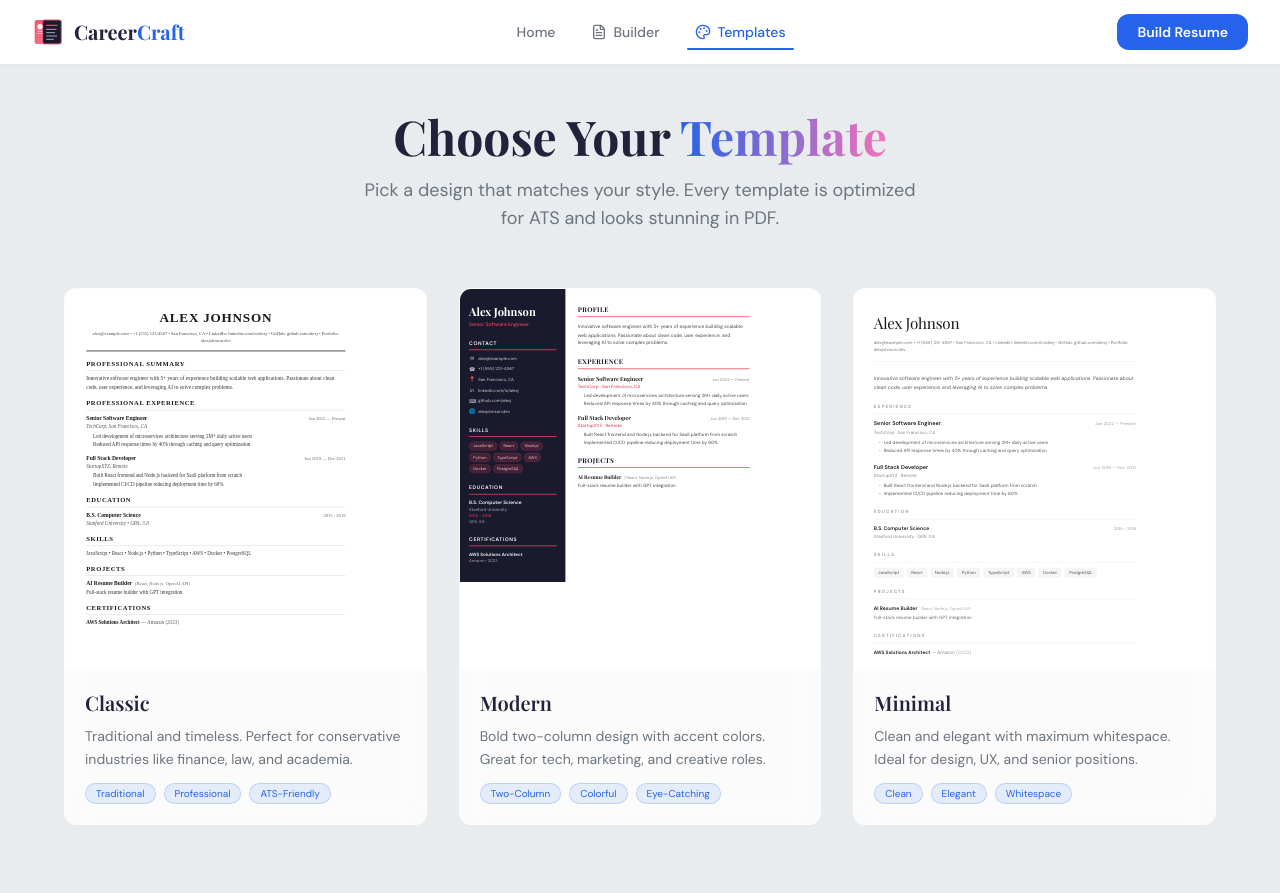
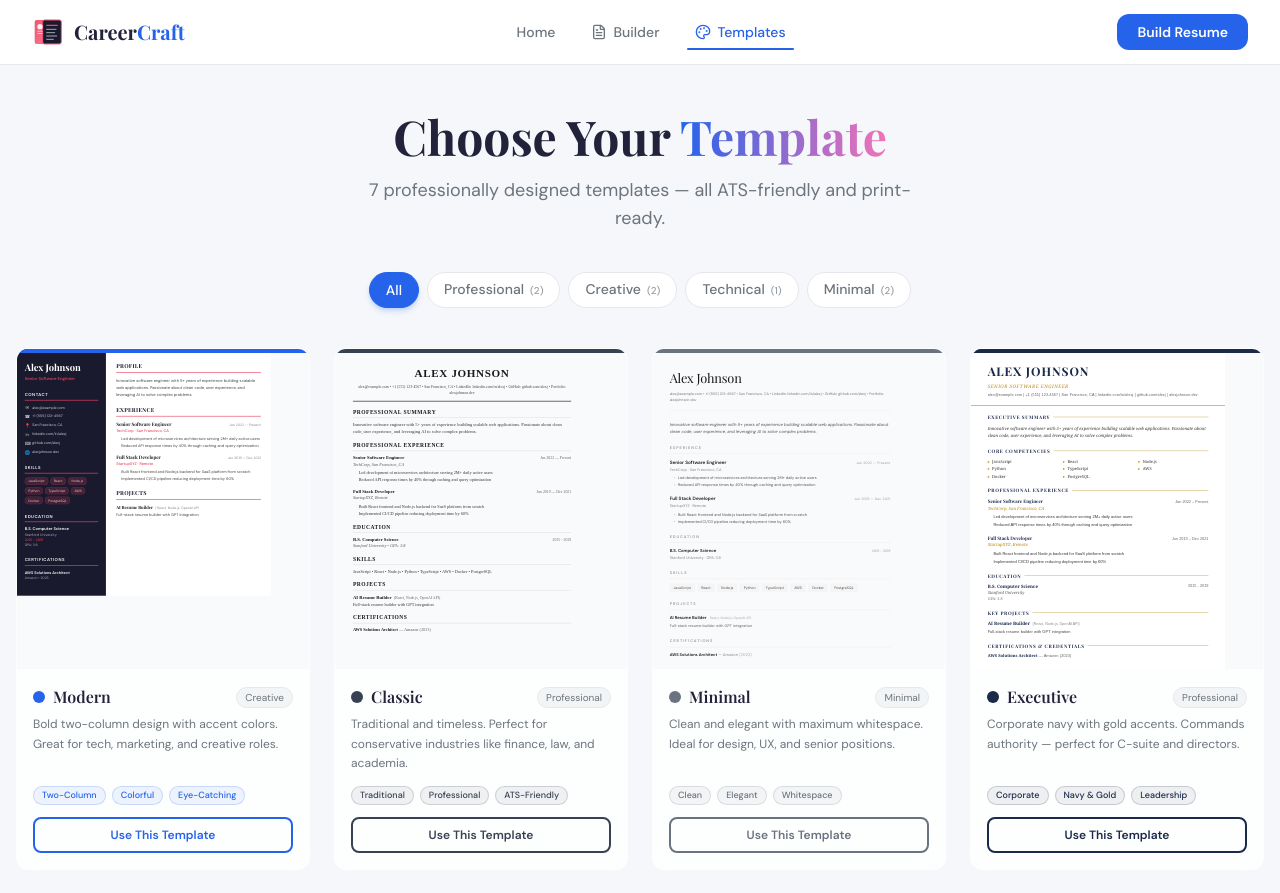
Before and after one commit to AutomateStack/CareerCraft, a React (Vite) app: page /templates in a window 1280 px wide. Shown: the top 893 px of the page. Built offline with nearby package versions, Linux system fonts and the light colour scheme; a web font is replaced by a local one.

Commit message:
fix: show all 7 templates in gallery with live previews and custom dropdown selector

```diff
--- a/src/components/TemplateSelector.jsx
+++ b/src/components/TemplateSelector.jsx
@@ -1,45 +1,113 @@
+import { useState, useRef, useEffect } from 'react';
 import { useResume } from '../context/ResumeContext';
-import { Layout, Columns2, AlignLeft, Briefcase, Palette, Code2, Feather } from 'lucide-react';
+import { ChevronDown, Columns2, AlignLeft, Layout, Briefcase, Palette, Code2, Feather, Check } from 'lucide-react';
 
 const templates = [
-  { id: 'modern',    label: 'Modern',    icon: Columns2,   desc: 'Two-column dark' },
-  { id: 'classic',  label: 'Classic',   icon: AlignLeft,  desc: 'Traditional' },
-  { id: 'minimal',  label: 'Minimal',   icon: Layout,     desc: 'Clean & simple' },
-  { id: 'executive',label: 'Executive', icon: Briefcase,  desc: 'Corporate navy' },
-  { id: 'creative', label: 'Creative',  icon: Palette,    desc: 'Bold gradient' },
-  { id: 'tech',     label: 'Tech',      icon: Code2,      desc: 'Developer style' },
-  { id: 'elegant',  label: 'Elegant',   icon: Feather,    desc: 'Refined serif' },
+  { id: 'modern',    label: 'Modern',    icon: Columns2,  desc: 'Two-column dark',   color: '#2563eb' },
+  { id: 'classic',  label: 'Classic',   icon: AlignLeft, desc: 'Traditional',        color: '#374151' },
+  { id: 'minimal',  label: 'Minimal',   icon: Layout,    desc: 'Clean & simple',     color: '#6b7280' },
+  { id: 'executive',label: 'Executive', icon: Briefcase, desc: 'Corporate navy',     color: '#1B2A4A' },
+  { id: 'creative', label: 'Creative',  icon: Palette,   desc: 'Bold gradient',      color: '#6C3FC5' },
+  { id: 'tech',     label: 'Tech',      icon: Code2,     desc: 'Developer style',    color: '#0D9488' },
+  { id: 'elegant',  label: 'Elegant',   icon: Feather,   desc: 'Refined serif',      color: '#8B6914' },
 ];
 
 export default function TemplateSelector() {
   const { resume, setTemplate } = useResume();
+  const [open, setOpen] = useState(false);
+  const ref = useRef(null);
+
+  const current = templates.find(t => t.id === resume.template) || templates[0];
+  const Icon = current.icon;
+
+  useEffect(() => {
+    const handler = (e) => {
+      if (ref.current && !ref.current.contains(e.target)) setOpen(false);
+    };
+    document.addEventListener('mousedown', handler);
+    return () => document.removeEventListener('mousedown', handler);
+  }, []);
 
   return (
-    <div className="relative group">
-      <label htmlFor="template-selector" className="block text-xs font-semibold text-muted mb-1">Resume Template</label>
-      <select
-        value={resume.template}
-        onChange={(e) => setTemplate(e.target.value)}
-        className="appearance-none bg-white border border-gray-300 rounded-lg px-3 py-2
-                   text-sm text-textLight cursor-pointer hover:border-accent/30 focus:outline-none
-                   focus:border-accent/50 transition-all pr-8 shadow-sm"
-        id="template-selector"
+    <div className="relative" ref={ref}>
+      {/* Trigger button */}
+      <button
+        onClick={() => setOpen(o => !o)}
+        className="flex items-center gap-2 bg-white border border-gray-200 rounded-lg px-3 py-1.5
+                   text-sm font-medium text-textLight hover:border-accent/40 hover:shadow-sm
+                   transition-all duration-200 focus:outline-none focus:ring-2 focus:ring-accent/30"
+        aria-haspopup="listbox"
+        aria-expanded={open}
       >
-        {templates.map(t => (
-          <option key={t.id} value={t.id}>
-            {t.label} — {t.desc}
-          </option>
-        ))}
-      </select>
-      <Layout size={14} className="absolute right-2.5 top-8 text-muted pointer-events-none" />
-      <div className="mt-2 grid grid-cols-2 gap-2">
-        {templates.map(t => (
-          <div key={t.id} className={`flex items-center gap-2 px-2 py-1 rounded border ${resume.template === t.id ? 'border-accent bg-accent/10' : 'border-gray-200 bg-white'}`}>
-            <t.icon size={16} className="text-accent" />
-            <span className="text-xs font-medium">{t.label}</span>
+        <span
+          className="w-2.5 h-2.5 rounded-full shrink-0"
+          style={{ backgroundColor: current.color }}
+        />
+        <Icon size={13} className="text-muted shrink-0" />
+        <span className="hidden sm:inline">{current.label}</span>
+        <ChevronDown
+          size={13}
+          className={`text-muted transition-transform duration-200 ${open ? 'rotate-180' : ''}`}
+        />
+      </button>
+
+      {/* Dropdown panel */}
+      {open && (
+        <div
+          className="absolute left-0 top-full mt-2 w-72 bg-white border border-gray-200
+                     rounded-xl shadow-xl z-50 overflow-hidden"
+          role="listbox"
+        >
+          <div className="px-3 pt-3 pb-1">
+            <p className="text-[10px] font-semibold text-muted uppercase tracking-widest">
+              Choose Template
+            </p>
           </div>
-        ))}
-      </div>
+          <div className="p-2 grid grid-cols-2 gap-1.5 max-h-80 overflow-y-auto">
+            {templates.map(t => {
+              const TIcon = t.icon;
+              const isActive = resume.template === t.id;
+              return (
+                <button
+                  key={t.id}
+                  role="option"
+                  aria-selected={isActive}
+                  onClick={() => { setTemplate(t.id); setOpen(false); }}
+                  className={`flex items-center gap-2 px-3 py-2.5 rounded-lg text-left w-full
+                    transition-all duration-150 group
+                    ${isActive
+                      ? 'bg-accent text-white shadow-sm shadow-accent/30'
+                      : 'hover:bg-gray-50 text-textLight'
+                    }`}
+                >
+                  <span
+                    className="w-6 h-6 rounded-md flex items-center justify-center shrink-0"
+                    style={{ backgroundColor: isActive ? 'rgba(255,255,255,0.2)' : `${t.color}18` }}
+                  >
+                    <TIcon size={13} style={{ color: isActive ? '#fff' : t.color }} />
+                  </span>
+                  <div className="min-w-0">
+                    <div className="text-xs font-semibold leading-tight truncate">{t.label}</div>
+                    <div className={`text-[10px] leading-tight truncate ${isActive ? 'text-white/70' : 'text-muted'}`}>
+                      {t.desc}
+                    </div>
+                  </div>
+                  {isActive && <Check size={12} className="ml-auto shrink-0 text-white" />}
+                </button>
+              );
+            })}
+          </div>
+          <div className="border-t border-gray-100 px-3 py-2">
+            <a
+              href="/templates"
+              onClick={() => setOpen(false)}
+              className="text-[11px] text-accent hover:underline font-medium"
+            >
+              Browse all templates with preview →
+            </a>
+          </div>
+        </div>
+      )}
     </div>
   );
 }
--- a/src/pages/Templates.jsx
+++ b/src/pages/Templates.jsx
@@ -1,10 +1,15 @@
+import { useState } from 'react';
 import { Link, useNavigate } from 'react-router-dom';
-import { motion } from 'framer-motion';
+import { motion, AnimatePresence } from 'framer-motion';
 import { useResume } from '../context/ResumeContext';
 import Navbar from '../components/Navbar';
 import ClassicTemplate from '../components/templates/ClassicTemplate';
 import ModernTemplate from '../components/templates/ModernTemplate';
 import MinimalTemplate from '../components/templates/MinimalTemplate';
+import ExecutiveTemplate from '../components/templates/ExecutiveTemplate';
+import CreativeTemplate from '../components/templates/CreativeTemplate';
+import TechTemplate from '../components/templates/TechTemplate';
+import ElegantTemplate from '../components/templates/ElegantTemplate';
 
 const sampleData = {
   personalInfo: {
@@ -68,18 +73,22 @@ const sampleData = {
 
 const templates = [
   {
+    id: 'modern',
+    name: 'Modern',
+    desc: 'Bold two-column design with accent colors. Great for tech, marketing, and creative roles.',
+    component: ModernTemplate,
+    tags: ['Two-Column', 'Colorful', 'Eye-Catching'],
+    accentColor: '#2563eb',
+    category: 'Creative',
+  },
+  {
     id: 'classic',
     name: 'Classic',
     desc: 'Traditional and timeless. Perfect for conservative industries like finance, law, and academia.',
     component: ClassicTemplate,
     tags: ['Traditional', 'Professional', 'ATS-Friendly'],
-  },
-  {
-    id: 'modern',
-    name: 'Modern',
-    desc: 'Bold two-column design with accent colors. Great for tech, marketing, and creative roles.',
-    component: ModernTemplate,
-    tags: ['Two-Column', 'Colorful', 'Eye-Catching'],
+    accentColor: '#374151',
+    category: 'Professional',
   },
   {
     id: 'minimal',
@@ -87,21 +96,67 @@ const templates = [
     desc: 'Clean and elegant with maximum whitespace. Ideal for design, UX, and senior positions.',
     component: MinimalTemplate,
     tags: ['Clean', 'Elegant', 'Whitespace'],
+    accentColor: '#6b7280',
+    category: 'Minimal',
+  },
+  {
+    id: 'executive',
+    name: 'Executive',
+    desc: 'Corporate navy with gold accents. Commands authority — perfect for C-suite and directors.',
+    component: ExecutiveTemplate,
+    tags: ['Corporate', 'Navy & Gold', 'Leadership'],
+    accentColor: '#1B2A4A',
+    category: 'Professional',
+  },
+  {
+    id: 'creative',
+    name: 'Creative',
+    desc: 'Bold purple-to-pink gradient header. Designed to stand out in creative and startup environments.',
+    component: CreativeTemplate,
+    tags: ['Bold', 'Gradient', 'Standout'],
+    accentColor: '#6C3FC5',
+    category: 'Creative',
+  },
+  {
+    id: 'tech',
+    name: 'Tech',
+    desc: 'Dark header with teal accents and code-inspired styling. Built for developers and engineers.',
+    component: TechTemplate,
+    tags: ['Developer', 'Dark Header', 'Teal Accent'],
+    accentColor: '#0D9488',
+    category: 'Technical',
+  },
+  {
+    id: 'elegant',
+    name: 'Elegant',
+    desc: 'Refined serif typography with centered header and fine lines. Perfect for senior academics and executives.',
+    component: ElegantTemplate,
+    tags: ['Serif', 'Centered', 'Refined'],
+    accentColor: '#8B6914',
+    category: 'Minimal',
   },
 ];
+
+const categories = ['All', 'Professional', 'Creative', 'Technical', 'Minimal'];
 
 const fadeUp = {
   hidden: { opacity: 0, y: 30 },
   visible: (i = 0) => ({
     opacity: 1,
     y: 0,
-    transition: { delay: i * 0.15, duration: 0.5, ease: 'easeOut' },
+    transition: { delay: i * 0.1, duration: 0.45, ease: 'easeOut' },
   }),
 };
 
 export default function Templates() {
   const { setTemplate } = useResume();
   const navigate = useNavigate();
+  const [activeCategory, setActiveCategory] = useState('All');
+  const [hoveredId, setHoveredId] = useState(null);
+
+  const filtered = activeCategory === 'All'
+    ? templates
+    : templates.filter(t => t.category === activeCategory);
 
   const handleSelect = (templateId) => {
     setTemplate(templateId);
@@ -109,43 +164,84 @@ export default function Templates() {
   };
 
   return (
-    <div className="min-h-screen bg-darkBg">
+    <div className="min-h-screen bg-primary">
       <Navbar />
 
       <div className="pt-28 pb-20 px-4">
-        <div className="max-w-6xl mx-auto">
+        <div className="max-w-7xl mx-auto">
+
+          {/* Header */}
           <motion.div
             initial="hidden"
             animate="visible"
             variants={fadeUp}
-            className="text-center mb-14"
+            className="text-center mb-10"
           >
             <h1 className="font-heading text-4xl sm:text-5xl font-bold text-textLight mb-4">
               Choose Your <span className="text-gradient">Template</span>
             </h1>
             <p className="text-lg text-muted max-w-xl mx-auto">
-              Pick a design that matches your style. Every template is optimized for ATS and looks stunning in PDF.
+              {templates.length} professionally designed templates — all ATS-friendly and print-ready.
             </p>
           </motion.div>
 
-          <div className="grid lg:grid-cols-3 gap-8">
-            {templates.map((t, i) => {
+          {/* Category Filter */}
+          <motion.div
+            initial={{ opacity: 0, y: 10 }}
+            animate={{ opacity: 1, y: 0 }}
+            transition={{ delay: 0.15, duration: 0.4 }}
+            className="flex flex-wrap justify-center gap-2 mb-10"
+          >
+            {categories.map(cat => (
+              <button
+                key={cat}
+                onClick={() => setActiveCategory(cat)}
+                className={`px-4 py-1.5 rounded-full text-sm font-medium border transition-all duration-200
+                  ${activeCategory === cat
+                    ? 'bg-accent text-white border-accent shadow-md shadow-accent/20'
+                    : 'bg-white text-muted border-gray-200 hover:border-accent/40 hover:text-accent'
+                  }`}
+              >
+                {cat}
+                {cat !== 'All' && (
+                  <span className="ml-1.5 text-[10px] opacity-70">
+                    ({templates.filter(t => t.category === cat).length})
+                  </span>
+                )}
+              </button>
+            ))}
+          </motion.div>
+
+          {/* Template Grid */}
+          <AnimatePresence mode="popLayout">
+            <div className="grid sm:grid-cols-2 lg:grid-cols-3 xl:grid-cols-4 gap-6">
+              {filtered.map((t, i) => {
                 const TemplateComp = t.component;
+                const isHovered = hoveredId === t.id;
                 return (
                   <motion.div
                     key={t.id}
+                    layout
                     initial="hidden"
                     animate="visible"
+                    exit={{ opacity: 0, scale: 0.95, transition: { duration: 0.2 } }}
                     variants={fadeUp}
-                  custom={i + 1}
-                  className="group"
+                    custom={i}
+                    className="group flex flex-col"
+                    onMouseEnter={() => setHoveredId(t.id)}
+                    onMouseLeave={() => setHoveredId(null)}
                   >
-                  <div className="glass-card-hover overflow-hidden">
+                    <div className="glass-card-hover flex flex-col h-full overflow-hidden">
                       {/* Template Preview */}
-                    <div className="relative bg-white overflow-hidden" style={{ height: '380px' }}>
+                      <div
+                        className="relative bg-gray-50 overflow-hidden cursor-pointer"
+                        style={{ height: '320px' }}
+                        onClick={() => handleSelect(t.id)}
+                      >
+                        {/* Scaled template */}
                         <div
                           style={{
-                          transform: 'scale(0.38)',
+                            transform: 'scale(0.32)',
                             transformOrigin: 'top left',
                             width: '794px',
                             minHeight: '1123px',
@@ -154,34 +250,98 @@ export default function Templates() {
                         >
                           <TemplateComp resumeData={sampleData} />
                         </div>
-                      {/* Hover overlay */}
-                      <div className="absolute inset-0 bg-accent/0 group-hover:bg-accent/10 transition-colors duration-300 flex items-center justify-center">
+
+                        {/* Accent color strip at top */}
+                        <div
+                          className="absolute top-0 left-0 right-0 h-1"
+                          style={{ backgroundColor: t.accentColor }}
+                        />
+
+                        {/* Hover overlay with CTA */}
+                        <motion.div
+                          animate={{ opacity: isHovered ? 1 : 0 }}
+                          transition={{ duration: 0.2 }}
+                          className="absolute inset-0 flex flex-col items-center justify-center gap-3"
+                          style={{ backgroundColor: 'rgba(0,0,0,0.45)', backdropFilter: 'blur(2px)' }}
+                        >
                           <button
-                          onClick={() => handleSelect(t.id)}
-                          className="btn-primary opacity-0 group-hover:opacity-100 scale-90 group-hover:scale-100 transition-all duration-300 shadow-lg"
+                            onClick={(e) => { e.stopPropagation(); handleSelect(t.id); }}
+                            className="btn-primary text-sm py-2 px-5 shadow-xl"
                           >
                             Use This Template
                           </button>
-                      </div>
+                          <span className="text-white/80 text-xs">Click anywhere to select</span>
+                        </motion.div>
                       </div>
 
                       {/* Info */}
-                    <div className="p-5">
-                      <h3 className="font-heading text-xl font-semibold text-textLight mb-2">{t.name}</h3>
-                      <p className="text-sm text-muted mb-3 leading-relaxed">{t.desc}</p>
-                      <div className="flex flex-wrap gap-2">
-                        {t.tags.map((tag) => (
-                          <span key={tag} className="text-[10px] px-2.5 py-0.5 rounded-full bg-accent/10 text-accent border border-accent/20">
+                      <div className="p-4 flex flex-col flex-1">
+                        <div className="flex items-center gap-2 mb-1.5">
+                          <span
+                            className="w-3 h-3 rounded-full shrink-0"
+                            style={{ backgroundColor: t.accentColor }}
+                          />
+                          <h3 className="font-heading text-base font-semibold text-textLight">{t.name}</h3>
+                          <span className="ml-auto text-[10px] px-2 py-0.5 rounded-full bg-gray-100 text-muted border border-gray-200">
+                            {t.category}
+                          </span>
+                        </div>
+                        <p className="text-xs text-muted leading-relaxed mb-3 flex-1">{t.desc}</p>
+                        <div className="flex flex-wrap gap-1.5 mb-3">
+                          {t.tags.map(tag => (
+                            <span
+                              key={tag}
+                              className="text-[9px] px-2 py-0.5 rounded-full border font-medium"
+                              style={{
+                                backgroundColor: `${t.accentColor}12`,
+                                color: t.accentColor,
+                                borderColor: `${t.accentColor}30`,
+                              }}
+                            >
                               {tag}
                             </span>
                           ))}
                         </div>
+                        <button
+                          onClick={() => handleSelect(t.id)}
+                          className="w-full py-2 rounded-lg text-xs font-semibold transition-all duration-200
+                            border-2 hover:text-white"
+                          style={{
+                            borderColor: t.accentColor,
+                            color: t.accentColor,
+                          }}
+                          onMouseEnter={e => {
+                            e.currentTarget.style.backgroundColor = t.accentColor;
+                            e.currentTarget.style.color = '#fff';
+                          }}
+                          onMouseLeave={e => {
+                            e.currentTarget.style.backgroundColor = 'transparent';
+                            e.currentTarget.style.color = t.accentColor;
+                          }}
+                        >
+                          Use This Template
+                        </button>
                       </div>
                     </div>
                   </motion.div>
                 );
               })}
             </div>
+          </AnimatePresence>
+
+          {/* Bottom CTA */}
+          <motion.div
+            initial={{ opacity: 0 }}
+            animate={{ opacity: 1 }}
+            transition={{ delay: 0.6 }}
+            className="text-center mt-16"
+          >
+            <p className="text-muted text-sm mb-4">Already using a template? Jump back to your resume.</p>
+            <Link to="/builder" className="btn-secondary text-sm py-2.5 px-6 inline-flex">
+              ← Back to Builder
+            </Link>
+          </motion.div>
+
         </div>
       </div>
     </div>
```
Lines whose indentation alone changed are shown as unchanged.
